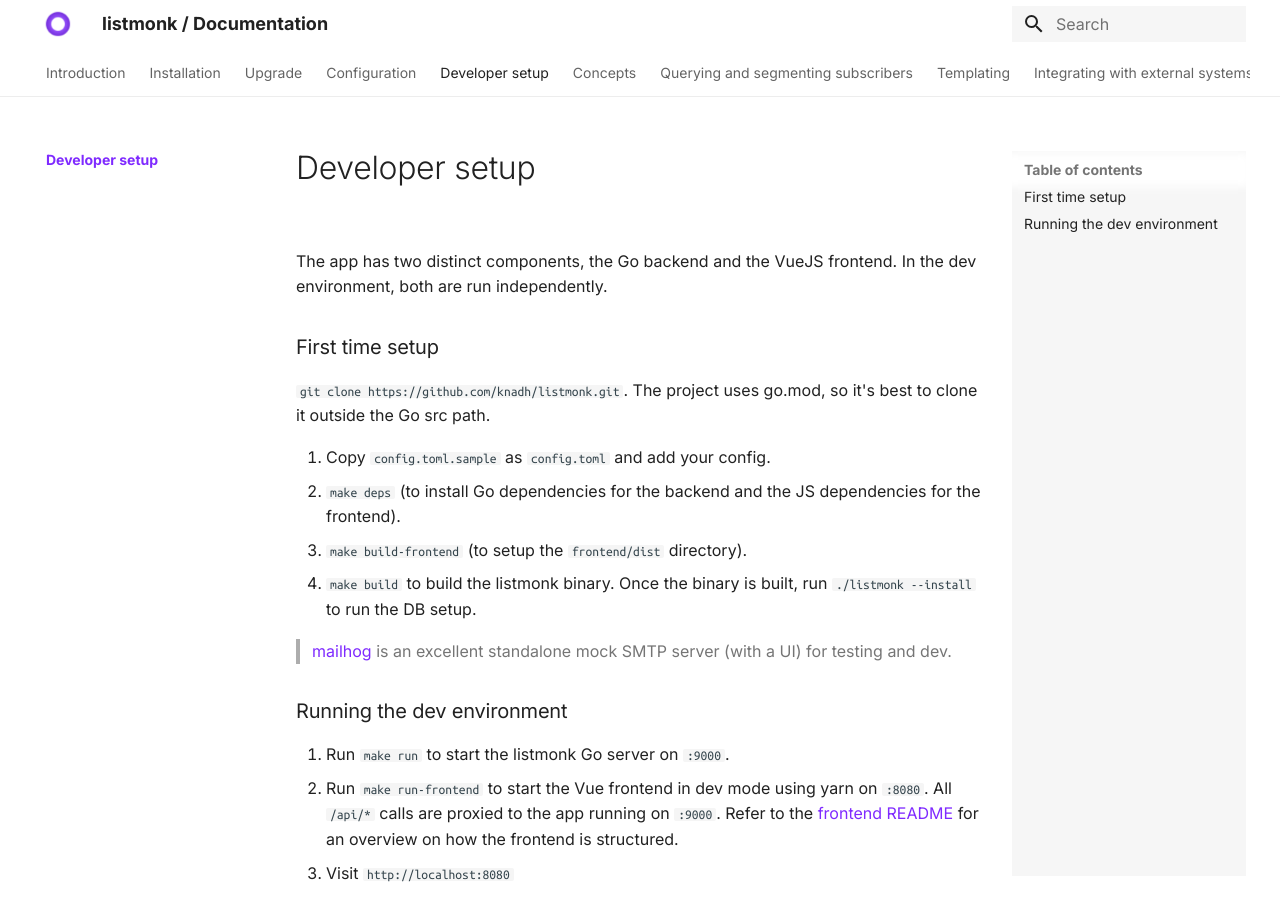
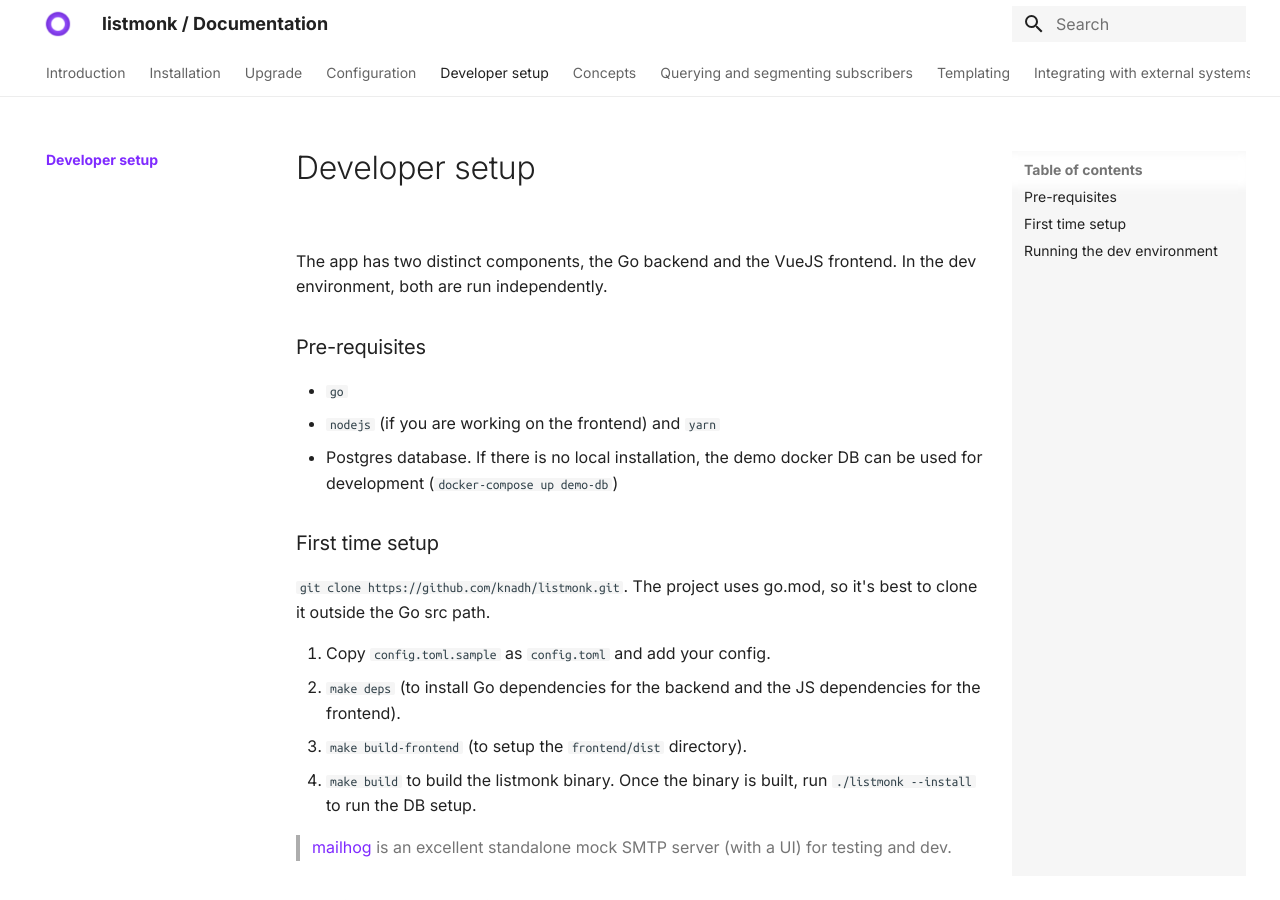
Before and after one commit to knadh/listmonk-site, an MkDocs documentation site: the page built from docs/docs/developer-setup.md, in a window 1280 px wide and 900 px high. Built offline with MkDocs 1.6.1 and Material for MkDocs 9.7.7, drawn with Linux system fonts in a browser that asks for light colours; old or Windows-style settings are respelled for this version of MkDocs.

```diff
--- a/docs/docs/developer-setup.md
+++ b/docs/docs/developer-setup.md
@@ -1,5 +1,12 @@
 # Developer setup
 The app has two distinct components, the Go backend and the VueJS frontend. In the dev environment, both are run independently.
+
+
+### Pre-requisites
+- `go`
+- `nodejs` (if you are working on the frontend) and `yarn`
+- Postgres database. If there is no local installation, the demo docker DB can be used for development (`docker-compose up demo-db`)
+
 
 ### First time setup
 `git clone https://github.com/knadh/listmonk.git`. The project uses go.mod, so it's best to clone it outside the Go src path.
@@ -11,6 +18,7 @@ The app has two distinct components, the Go backend and the VueJS frontend. In t
 
 > [mailhog](https://github.com/mailhog/MailHog) is an excellent standalone mock SMTP server (with a UI) for testing and dev.
 
+
 ### Running the dev environment
 1. Run `make run` to start the listmonk Go server on `:9000`.
 2. Run `make run-frontend` to start the Vue frontend in dev mode using yarn on `:8080`. All `/api/*` calls are proxied to the app running on `:9000`. Refer to the [frontend README](https://github.com/knadh/listmonk/blob/master/frontend/README.md) for an overview on how the frontend is structured.
@@ -18,5 +26,4 @@ The app has two distinct components, the Go backend and the VueJS frontend. In t
 
 
 # Production build
-
 Run `make dist` to build the Go binary, build the Javascript frontend, and embed the static assets producing a single self-contained binary, `listmonk`
```
Also changed, not shown: docs/docs/apis/subscribers.md (+2 -1 lines).
